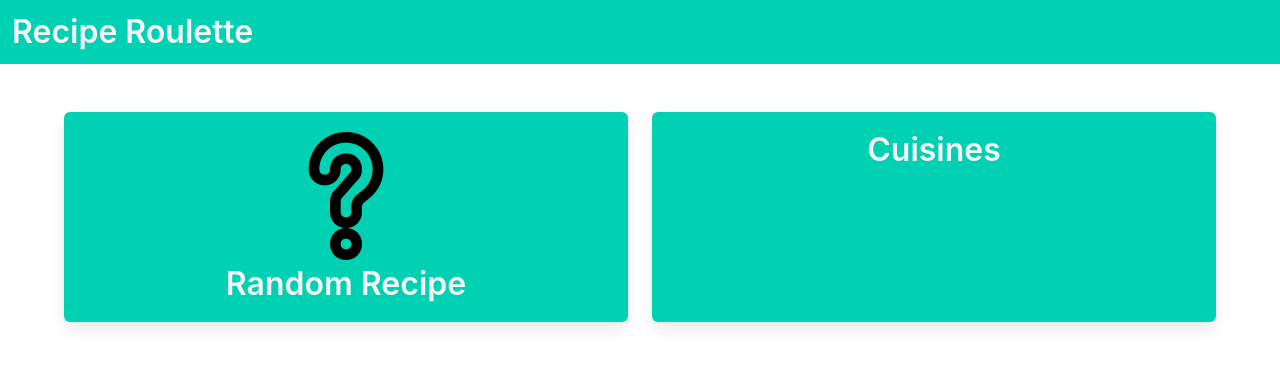
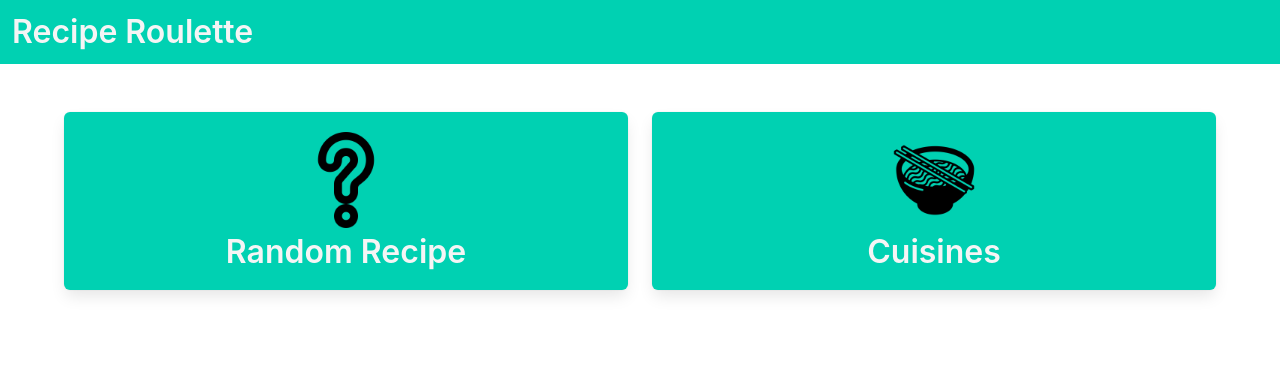
Before and after one commit to bengovernali/recipe-app, a React (Create React App) app: page / in a window 1280 px wide. Shown: the top 366 px of the page. Built offline with nearby package versions, Linux system fonts and the light colour scheme.

Commit message:
added ramen image to the cuisines tile

```diff
--- a/src/components/home.js
+++ b/src/components/home.js
@@ -1,6 +1,7 @@
 import React, { Component } from "react";
 
-import questionMark from '../images/questionmark.png'
+import questionMark from '../images/questionmark.png';
+import ramen from '../images/ramen.png';
 
 class Home extends Component {
   render() {
@@ -10,7 +11,7 @@ class Home extends Component {
           <div className="tile is-ancestor">
               <div className="tile is-parent">
                 <div className="tile is-child box has-background-primary has-text-centered">
-                  <figure class="image is-128x128 is-inline-block" >
+                  <figure class="image is-96x96 is-inline-block" >
                     <img src={questionMark} alt="question mark" />
                   </figure>
                   <a href="/random">
@@ -19,8 +20,11 @@ class Home extends Component {
                 </div>
               </div>
               <div className="tile is-parent">
-                <div className="tile is-child box has-background-primary">
-                  <a href="/cusines">
+                <div className="tile is-child box has-background-primary has-text-centered">
+                  <figure class="image is-96x96 is-inline-block" >
+                    <img src={ramen} alt="ramen" />
+                  </figure>
+                  <a href="/random">
                     <p className="title has-text-light has-text-centered">Cuisines</p>
                   </a>
                 </div>
```
Also changed, not shown: src/images/ramen.png (added).
